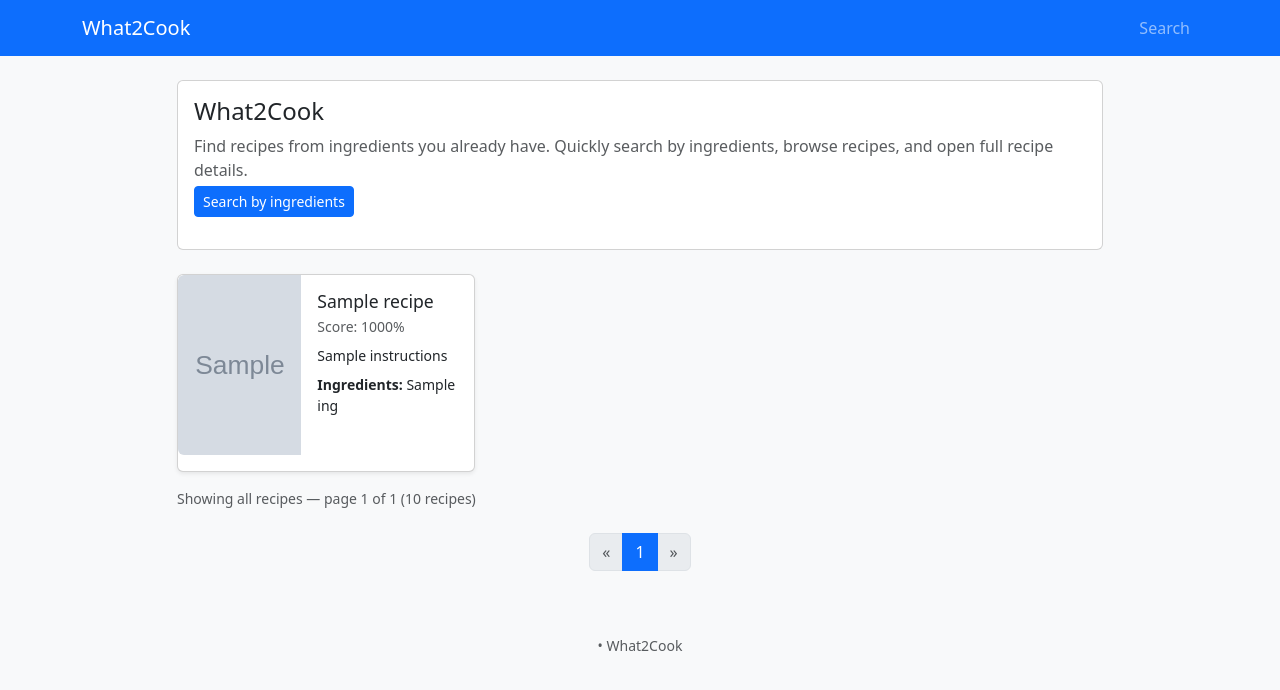
After one commit to p95max/What2Cook, a FastAPI app: template app/templates/index.html in a window 1280 px wide. The commit adds this page. Shown: the top 690 px of the page. Run offline with FastAPI, Linux system fonts and the light colour scheme; the template is opened without the code that fills it: most values are stand-ins (such as "Sample title", 1, 10 or a date in 2020); grey boxes marked "Sample" are stand-in pictures; parts of the project's set-up code (start-up, migrations or seed data) failed here and were passed over; some libraries are stand-ins or nearby versions.

Commit message:
templates: main page created and configured

```diff
--- a/app/main.py
+++ b/app/main.py
@@ -14,7 +14,7 @@
 import re
 from typing import List
 from fastapi import Query, Depends, HTTPException
-from sqlalchemy import select
+from sqlalchemy import select, func
 from sqlalchemy.ext.asyncio import AsyncSession
 from sqlalchemy.orm import selectinload
 from app.db import get_session
@@ -22,7 +22,6 @@
 from app.api import _map_input_to_ingredient_names
 
 BASE_DIR = Path(__file__).resolve().parent
-
 templates = Jinja2Templates(directory=str(BASE_DIR / "templates"))
 
 try:
@@ -41,6 +40,43 @@
 async def on_startup() -> None:
     if os.getenv("AUTO_INIT_DB", "true").lower() in ("1", "true", "yes"):
         await init_db()
+
+PER_PAGE = 9
+@app.get("/", include_in_schema=False, name="index")
+async def index(request: Request, page: int = Query(1, ge=1), session: AsyncSession = Depends(get_session)):
+    offset = (page - 1) * PER_PAGE
+    stmt = select(Recipe).options(selectinload(Recipe.ingredients)).order_by(Recipe.title).offset(offset).limit(PER_PAGE)
+    res = await session.execute(stmt)
+    recs = res.scalars().unique().all()
+
+    total = (await session.execute(select(func.count()).select_from(Recipe))).scalar_one()
+    total_pages = max(1, (int(total) + PER_PAGE - 1) // PER_PAGE)
+
+    recipes_out = []
+    for rec in recs:
+        recipes_out.append({
+            "id": rec.id,
+            "title": rec.title,
+            "instructions": rec.instructions,
+            "prep_minutes": rec.prep_minutes,
+            "servings": rec.servings,
+            "image_url": rec.image_url,
+            "thumbnail_url": rec.thumbnail_url,
+            "image_meta": rec.image_meta,
+            "ingredients": [ing.name for ing in getattr(rec, "ingredients", [])] if getattr(rec, "ingredients", None) else [],
+        })
+
+    return templates.TemplateResponse(
+        "index.html",
+        {
+            "request": request,
+            "recipes": recipes_out,
+            "page": page,
+            "total_pages": total_pages,
+            "per_page": PER_PAGE,
+            "total": int(total),
+        }
+    )
 
 @app.get("/search", include_in_schema=False, name="search")
 async def search(request: Request,
@@ -98,10 +134,10 @@
 
     return templates.TemplateResponse("search.html", {"request": request, "recipes": recipes_out})
 
-
-
 @app.get("/recipes/{recipe_id}", include_in_schema=False, name="recipe_page")
-async def recipe_page(request: Request, recipe_id: int, session: AsyncSession = Depends(get_session)):
+async def recipe_page(request: Request,
+                      recipe_id: int,
+                      session: AsyncSession = Depends(get_session)):
     stmt = select(Recipe).options(selectinload(Recipe.ingredients)).where(Recipe.id == recipe_id)
     res = await session.execute(stmt)
     rec = res.scalars().first()
--- a/app/static/css/custom.css
+++ b/app/static/css/custom.css
@@ -1,3 +1,19 @@
 body { padding-bottom: 60px; }
+
 .card-title { font-size: 1.1rem; }
+
 .badge { font-size: 0.85rem; }
+
+.card { overflow: hidden; }
+
+.card .card-title { display: -webkit-box; -webkit-line-clamp: 2; -webkit-box-orient: vertical; overflow: hidden; text-overflow: ellipsis;
+    white-space: normal; margin-bottom: 0.25rem; }
+
+.card .card-body p, .card .card-body .small.text-truncate { display: -webkit-box; -webkit-line-clamp: 3; -webkit-box-orient: vertical;
+    overflow: hidden; text-overflow: ellipsis; white-space: normal; }
+
+.card .card-body { overflow-wrap: anywhere; word-break: break-word; }
+
+.card.h-100 .card-body { display: flex; flex-direction: column; min-height: 160px; }
+
+.card img { display: block; width: 100%; height: auto; max-height: 220px; object-fit: cover; }
--- a/app/templates/includes/receipt_detail.html
+++ b/app/templates/includes/receipt_detail.html
@@ -1,8 +1,9 @@
+{# app/templates/includes/receipt_detail.html #}
 {% macro recipe_card(r) %}
-<div class="col-12">
-  <div class="card shadow-sm mb-3 position-relative"> {# position-relative для stretched-link #}
-    <div class="row g-0">
-      <div class="col-md-4">
+<div class="col-12 col-md-4"> {# 1 per row on xs, 3 per row on md+ #}
+  <div class="card shadow-sm mb-3 position-relative h-100"> {# h-100 — растянуть по высоте колонки #}
+    <div class="row g-0 h-100">
+      <div class="col-12 col-sm-5">
         <a href="{{ r.image_url or (r.image_meta.file_url if r.image_meta else request.url_for('static', path='img/placeholder.png')) }}" target="_blank" rel="noopener noreferrer">
           <img src="{{ r.thumbnail_url or r.image_url or request.url_for('static', path='img/placeholder.png') }}"
                alt="{{ r.title|e }}"
@@ -13,25 +14,24 @@
         </a>
       </div>
 
-      <div class="col-md-8">
-        <div class="card-body">
-          <h5 class="card-title">{{ r.title|e }}</h5>
+      <div class="col-12 col-sm-7 d-flex">
+        <div class="card-body d-flex flex-column">
+          <h5 class="card-title mb-1">{{ r.title|e }}</h5>
 
           {% if r.score is defined %}
             <div class="text-muted small mb-2">Score: {{ (r.score * 100) | round(0) }}%</div>
           {% endif %}
 
-          <p class="mb-2 text-truncate">
-            {{ (r.instructions[:160] ~ '...') if r.instructions and r.instructions|length > 160 else (r.instructions or '') }}
+          <p class="mb-2 small text-truncate">
+            {{ (r.instructions[:120] ~ '...') if r.instructions and r.instructions|length > 120 else (r.instructions or '') }}
           </p>
 
-          <p class="mb-1"><strong>Ingredients:</strong> {{ (r.ingredients | join(', ')) | e }}</p>
+          <p class="mb-1 small"><strong>Ingredients:</strong> {{ (r.ingredients | join(', ')) | e }}</p>
 
-          <a class="stretched-link"
-           href="{{ (request.url_for('recipe_page', recipe_id=r.id) if request is defined else '/recipes/' ~ r.id) }}"
-           aria-label="Open recipe details">
-          </a>
+          <div class="mt-auto d-flex justify-content-between align-items-center">
 
+            <a class="stretched-link" href="{{ (request.url_for('recipe_page', recipe_id=r.id) if request is defined else '/recipes/' ~ r.id) }}" aria-label="Open recipe details"></a>
+          </div>
         </div>
       </div>
     </div>
@@ -40,7 +40,6 @@
 {% endmacro %}
 
 {% macro recipe_detail(r) %}
-{# если вы хотите также генерировать модалку — не обязательно, можно удалить этот макрос #}
 <div class="modal fade" id="recipe-detail-{{ r.id }}" tabindex="-1" aria-hidden="true">
   <div class="modal-dialog modal-lg modal-dialog-centered">
     <div class="modal-content">
--- /dev/null
+++ b/app/templates/index.html
@@ -0,0 +1,70 @@
+{# app/templates/index.html #}
+{% extends "base.html" %}
+
+{% block title %}What2Cook — Home{% endblock %}
+
+{% block content %}
+<div class="row justify-content-center">
+  <div class="col-lg-10">
+
+    <div class="card mb-4">
+      <div class="card-body">
+        <h1 class="h4">What2Cook</h1>
+        <p class="mb-1 text-muted">Find recipes from ingredients you already have. Quickly search by ingredients, browse recipes, and open full recipe details.</p>
+        <p>
+          <a href="{{ request.url_for('search') }}" class="btn btn-primary btn-sm">Search by ingredients</a>
+        </p>
+      </div>
+    </div>
+
+    <div class="row g-3 mb-3">
+      {% if recipes is not defined or recipes|length == 0 %}
+        <div class="col-12">
+          <div class="alert alert-info">No recipes yet. Use the <a href="{{ request.url_for('search') }}">search</a> to find by ingredients.</div>
+        </div>
+      {% else %}
+        {% import "includes/receipt_detail.html" as receipt %}
+        {% for r in recipes %}
+          {{ receipt.recipe_card(r) }}
+        {% endfor %}
+      {% endif %}
+    </div>
+
+<div class="small text-muted">Showing all recipes — page {{ page }} of {{ total_pages }} ({{ total }} recipes)</div><br>
+
+    <nav aria-label="Page navigation">
+      <ul class="pagination justify-content-center">
+        <li class="page-item {% if page <= 1 %}disabled{% endif %}">
+          <a class="page-link" href="{{ request.url_for('index') }}?page={{ page - 1 }}" aria-label="Previous">
+            <span aria-hidden="true">&laquo;</span>
+          </a>
+        </li>
+
+        {% set start = 1 %}
+        {% set end = total_pages %}
+        {% if total_pages > 7 %}
+          {% set start = page - 3 if page - 3 > 1 else 1 %}
+          {% set end = start + 6 %}
+          {% if end > total_pages %}
+            {% set end = total_pages %}
+            {% set start = total_pages - 6 %}
+          {% endif %}
+        {% endif %}
+
+        {% for p in range(start, end + 1) %}
+          <li class="page-item {% if p == page %}active{% endif %}">
+            <a class="page-link" href="{{ request.url_for('index') }}?page={{ p }}">{{ p }}</a>
+          </li>
+        {% endfor %}
+
+        <li class="page-item {% if page >= total_pages %}disabled{% endif %}">
+          <a class="page-link" href="{{ request.url_for('index') }}?page={{ page + 1 }}" aria-label="Next">
+            <span aria-hidden="true">&raquo;</span>
+          </a>
+        </li>
+      </ul>
+    </nav>
+
+  </div>
+</div>
+{% endblock %}
--- a/app/templates/recipe_detail_page.html
+++ b/app/templates/recipe_detail_page.html
@@ -41,7 +41,7 @@
             <p style="white-space:pre-line;">{{ recipe.instructions or '-' }}</p>
 
             <div class="mt-3">
-              <button type="button" class="btn btn-outline-secondary btn-sm" onclick="history.back()">Back to search</button>
+              <button type="button" class="btn btn-outline-secondary btn-sm" onclick="history.back()">Back</button>
             </div>
 
           </div>
--- a/scripts/fixtures.py
+++ b/scripts/fixtures.py
@@ -145,8 +145,8 @@
         "prep_minutes": 10,
         "servings": 1,
 
-        "image_url": "https://upload.wikimedia.org/wikipedia/commons/f/f5/Grilled_Cheese_Sandwich.jpg",
-        "thumbnail_url": "https://upload.wikimedia.org/wikipedia/commons/f/f5/Grilled_Cheese_Sandwich.jpg",
+        "image_url": "https://upload.wikimedia.org/wikipedia/commons/7/7a/Oatmeal_porridge_with_fruits_5.jpg",
+        "thumbnail_url": "https://upload.wikimedia.org/wikipedia/commons/7/7a/Oatmeal_porridge_with_fruits_5.jpg",
         "image_meta": {
             "author": "Shisma",
             "page_url": "https://commons.wikimedia.org/wiki/File:Oatmeal_porridge_with_fruits_4.jpg",
```
